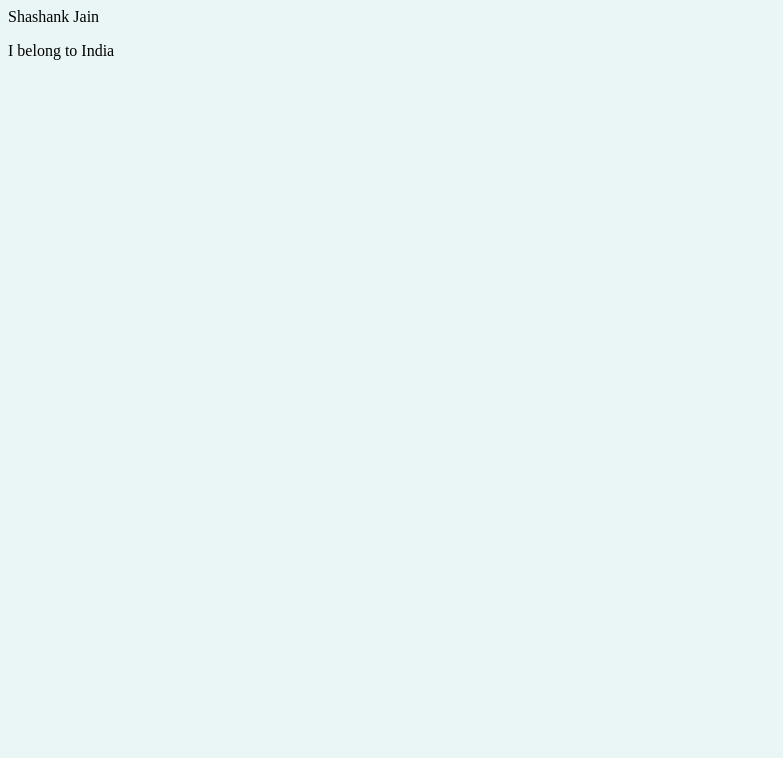
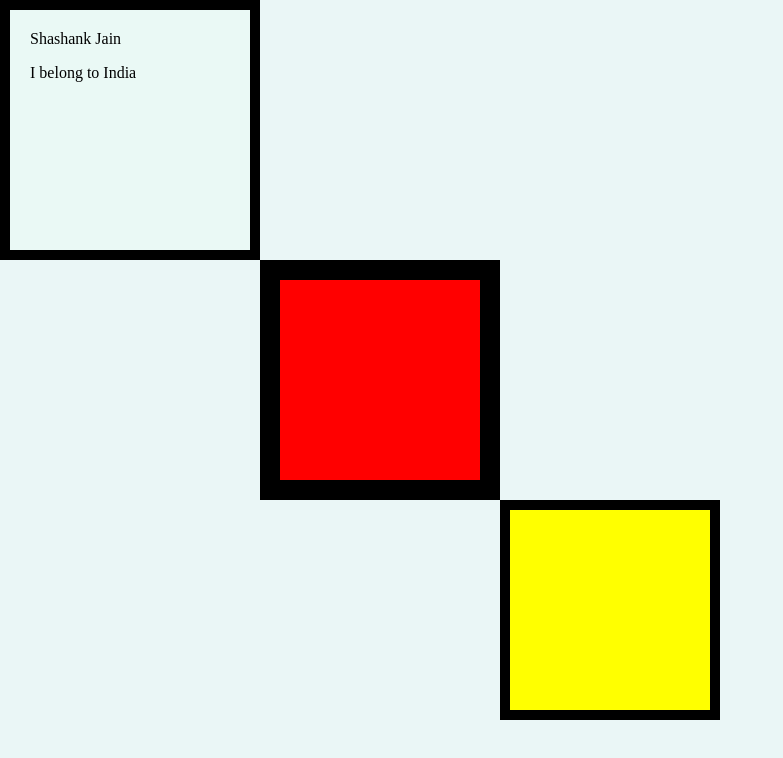
Before and after one commit to Sjjain/100DaysOfCode, a plain HTML site: page day 47 index.html in a window 1280 px wide. Shown: the whole page, without its empty margins (0-783 px from the left). Drawn offline with Linux system fonts and the light colour scheme; files that its build step writes are made by us from their sources.

Commit message:
Add files via upload

```diff
--- a/style.css
+++ b/style.css
@@ -1,10 +1,12 @@
 body
 {
     background-color: #EAF6F6;
+    margin: 0%;
 }
 h1
 {
     color: #66BFBF;
+    margin-top: 0%;
 }
 h3
 {
@@ -17,3 +19,31 @@ hr
     border-width: 5px;
     width: 90%;
 }
+div
+{
+    background-color: greenyellow;
+}
+.top-container
+{
+    background-color: #EAF9F5;
+    width: 200px;
+    height: 200px;
+    border: solid 10px;
+    padding: 20px;
+}
+.middle-container
+{
+    background-color: red;
+    width: 200px;
+    height: 200px;
+    border: solid 20px;
+    margin-left: 260px;
+}
+.bottom-container
+{
+    background-color: yellow;
+    width: 200px;
+    height: 200px;
+    border: solid 10px;
+    margin-left: 500px;
+}
```
